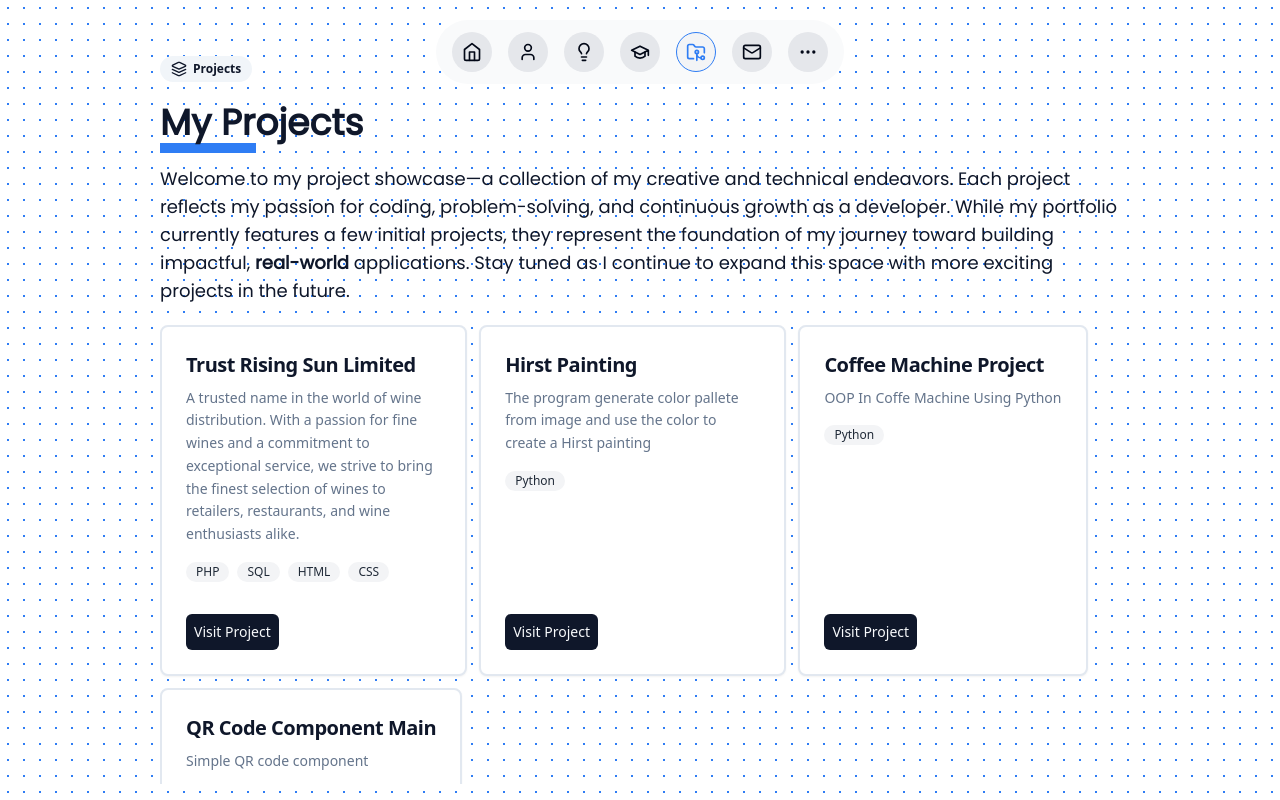
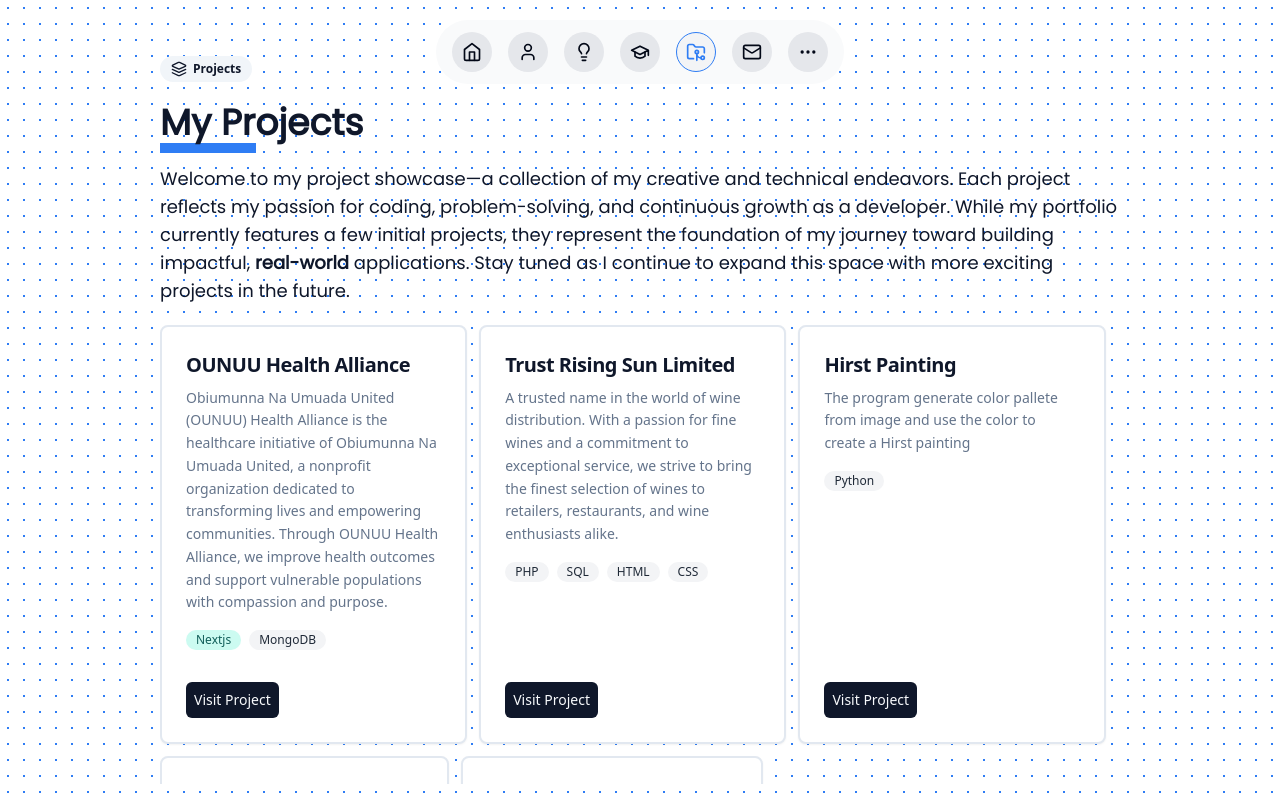
Before and after one commit to emdevbuilds/portfolio, a Next.js app: page /projects in a window 1280 px wide. Built offline with nearby package versions, Linux system fonts and the light colour scheme.

Commit message:
Updated my project page, github repo, and hobby

```diff
--- a/src/app/about/page.tsx
+++ b/src/app/about/page.tsx
@@ -6,7 +6,6 @@ import { Circle, Heart, User2 } from "lucide-react";
 const page = () => {
   const items = [
     { hobby: "Coding" },
-    { hobby: "Playing Games" },
     { hobby: "Swimming" },
     { hobby: "Reading" },
     { hobby: "Creating Cool Projects" },
--- a/src/app/projects/page.tsx
+++ b/src/app/projects/page.tsx
@@ -7,6 +7,12 @@ import { Layers } from "lucide-react";
 const projectsPage = () => {
   // PROJECTS DATA
   const Projects = [
+    {
+      title: "OUNUU Health Alliance",
+      description: `Obiumunna Na Umuada United (OUNUU) Health Alliance is the healthcare initiative of Obiumunna Na Umuada United, a nonprofit organization dedicated to transforming lives and empowering communities. Through OUNUU Health Alliance, we improve health outcomes and support vulnerable populations with compassion and purpose.`,
+      tags: ["Nextjs", "MongoDB"],
+      link: "https://ounuu-health-alliance.vercel.app/",
+    },
     {
       title: "Trust Rising Sun Limited",
       description: `A trusted name in the world of wine distribution.
--- a/src/components/TextRotator.tsx
+++ b/src/components/TextRotator.tsx
@@ -10,7 +10,6 @@ function TextRotator() {
             <li className="text-[#2f7df4]">Student</li>
             <li className="text-[#2f7df4]">Freelancer</li>
             <li className="text-[#2f7df4]">UI/UX</li>
-            <li className="text-[#2f7df4]">Gamer</li>
             <li className="text-[#2f7df4]">Creator</li>
             <li className="text-[#2f7df4]">Contributer</li>
           </ul>
--- a/src/components/animation/GithubBtn.tsx
+++ b/src/components/animation/GithubBtn.tsx
@@ -4,7 +4,7 @@ import Link from "next/link";
 const GithubBtn = () => {
   return (
     <Link
-      href={"https://github.com/emmanuel-dev3"}
+      href={"https://github.com/emdevbuilds"}
       target="blank"
       className=" animate-pulse absolute left-0 bottom-16 sm:bottom-5 flex rounded-r-full justify-center items-center gap-2 z-50 w-fit h-fit p-2 shadow-md  border-y border-r  border-black hover:bg-primary hover:text-white hover:animate-none "
     >
```
